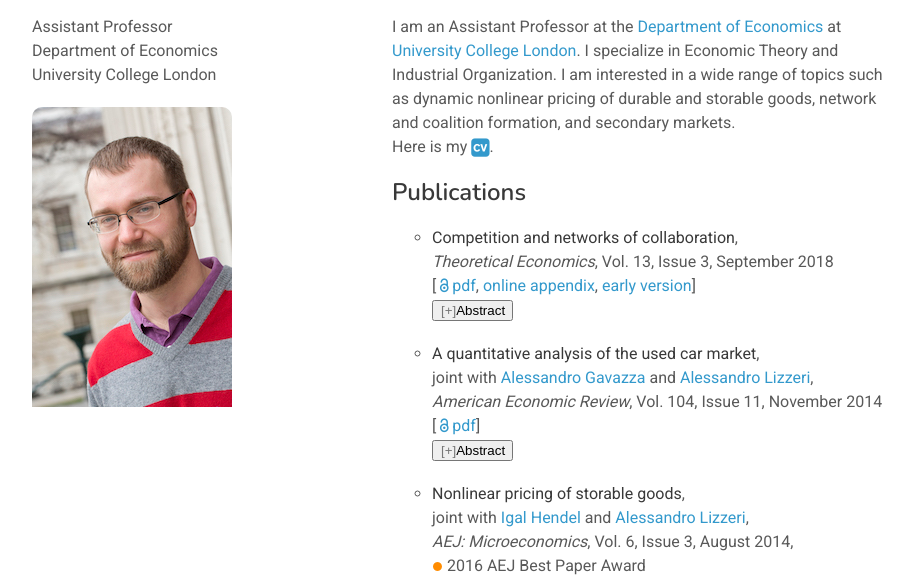
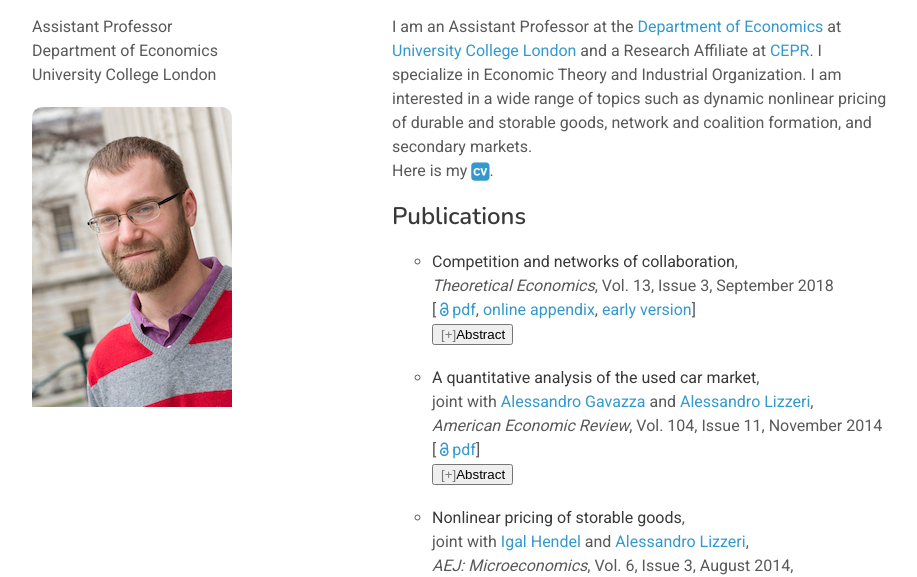
Before and after one commit to nroketskiy/nroketskiy.github.io, a plain HTML site: page index.html in a window 1280 px wide. Shown: the part 89-666 px from the top of the page, without its empty margins (178-1095 px from the left). Drawn offline with nearby package versions, Linux system fonts and the light colour scheme; files whose address does not match are found by name.

```diff
--- a/index.html
+++ b/index.html
@@ -30,7 +30,7 @@
       <section>
          <h2>About me</h2>
          <p>
-        I am an Assistant Professor at the <a HREF="https://www.ucl.ac.uk/economics/">Department of Economics</a> at <a HREF="https://www.ucl.ac.uk/">University College London</a>. I specialize in Economic Theory and Industrial Organization. I am interested in a wide range of topics such as dynamic nonlinear pricing of durable and storable goods, network and coalition formation, and secondary markets. </br> Here is my <a HREF="docs/roketskiy_cv.pdf"><i class="ai ai-cv-square ai-lg"></i></a>.
+        I am an Assistant Professor at the <a HREF="https://www.ucl.ac.uk/economics/">Department of Economics</a> at <a HREF="https://www.ucl.ac.uk/">University College London</a> and a Research Affiliate at <a HREF="https://cepr.org/">CEPR</a>. I specialize in Economic Theory and Industrial Organization. I am interested in a wide range of topics such as dynamic nonlinear pricing of durable and storable goods, network and coalition formation, and secondary markets. </br> Here is my <a HREF="docs/roketskiy_cv.pdf"><i class="ai ai-cv-square ai-lg"></i></a>.
          </p>
          <h2>Publications</h2>
          <ul style="list-style-type:circle">
```
Also changed, not shown: 2 other files.
